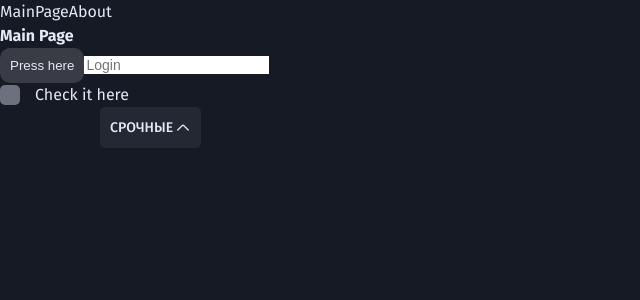
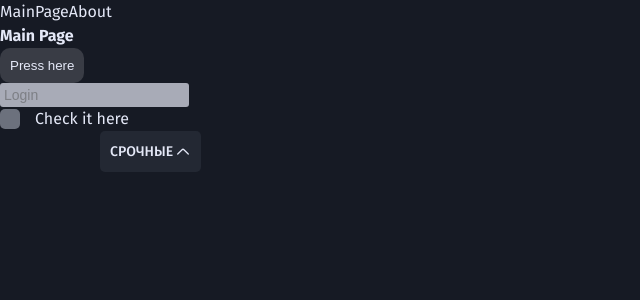
Before and after one commit to integral24/Task_Manager_Frontend, a React app: page / in a window 1280 px wide. Shown: the top 300 px of the page, without its empty margins (0-640 px from the left). Built offline with nearby package versions, Linux system fonts and the light colour scheme.

Commit message:
trello.com/c/s2DpRtMX/15-create-components-ui

```diff
--- a/src/assets/styles/index.scss
+++ b/src/assets/styles/index.scss
@@ -12,3 +12,13 @@ body {
   font-weight: 400;
   color: $text-primary;
 }
+
+.br-1 {
+  border-radius: $br1;
+}
+.br-2 {
+  border-radius: $br2;
+}
+.br-3 {
+  border-radius: $br3;
+}
--- /dev/null
+++ b/src/assets/styles/ui/_input.scss
@@ -0,0 +1,21 @@
+.input {
+  background-color: #a8abb7;
+  border-radius: 3px;
+
+  &.sm {
+    padding: 2px;
+  }
+  &.md {
+    padding: 4px;
+  }
+  &.lg {
+    padding: 6px;
+  }
+  &.xl {
+    padding: 8px;
+  }
+
+  &::placeholder {
+    color: #7d7f85;
+  }
+}
--- a/src/assets/styles/ui/index.scss
+++ b/src/assets/styles/ui/index.scss
@@ -2,3 +2,4 @@
 @import './checkbox';
 @import './modal';
 @import './select';
+@import './input';
--- a/src/components/ui/Input.tsx
+++ b/src/components/ui/Input.tsx
@@ -3,7 +3,6 @@ import cn from 'classnames';
 
 interface IInput {
   size?: 'sm' | 'md' | 'lg' | 'xl';
-  borderRadius: 'br-1' | 'br-2' | 'br-3';
   placeholder: string;
   className?: string;
   disabled?: boolean;
@@ -14,22 +13,13 @@ interface IInput {
 }
 
 const Input: React.FC<IInput> = (props): JSX.Element => {
-  const {
-    size,
-    placeholder,
-    className,
-    borderRadius,
-    disabled,
-    onChange,
-    value,
-  } = props;
+  const { size, placeholder, className, disabled, onChange, value } = props;
 
   return (
     <input
       className={cn({
         input: true,
         [size || 'md']: true,
-        [borderRadius]: !!borderRadius,
         [className ? className : '']: !!className,
       })}
       placeholder={placeholder}
--- a/src/pages/MainPage.tsx
+++ b/src/pages/MainPage.tsx
@@ -51,12 +51,8 @@ const MainPage: React.FC = (): JSX.Element => {
         type="button"
         borderRadius="br2"
       />
-      <Input
-        borderRadius="br-2"
-        placeholder="Login"
-        value={value}
-        onChange={onChangeHandler}
-      />
+      <br />
+      <Input placeholder="Login" value={value} onChange={onChangeHandler} />
       <Modal close={isOpenHandler} type="full" isOpen={isOpen}>
         <div>My some modal </div>
       </Modal>
```
